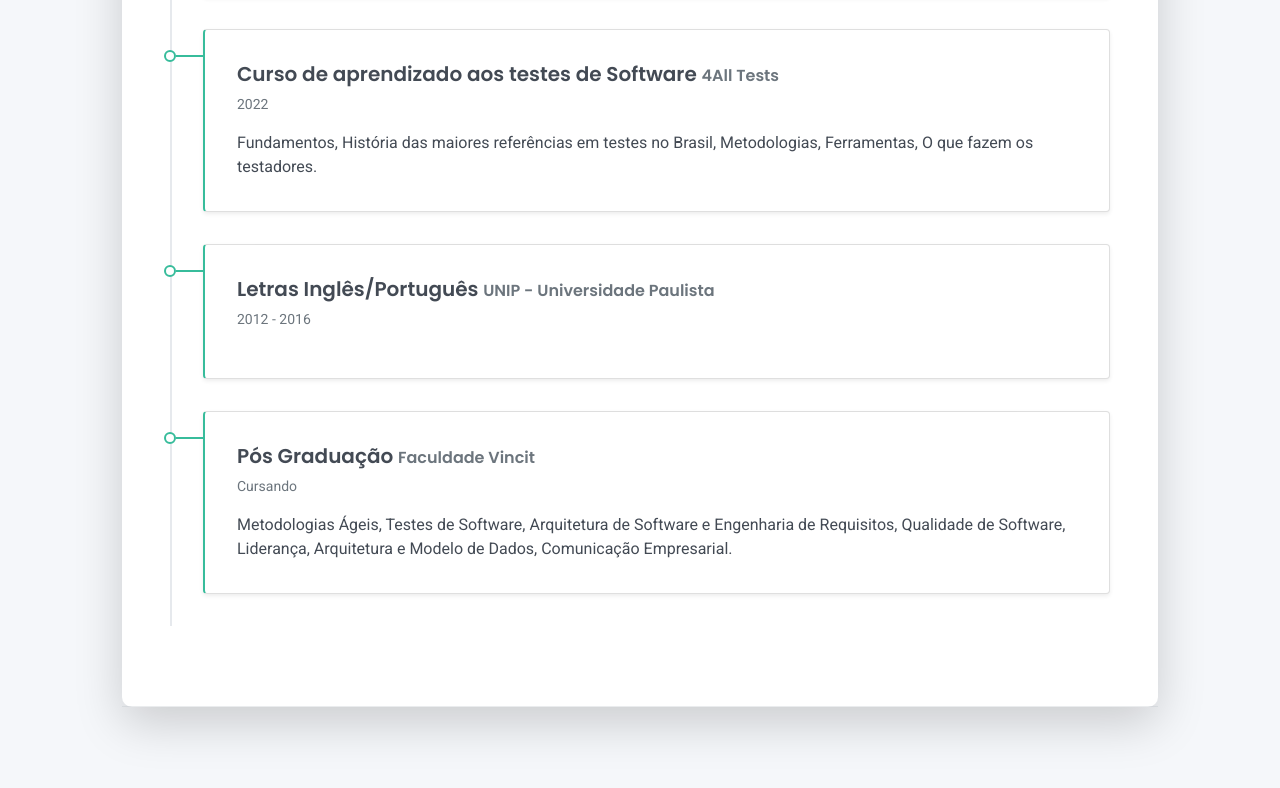
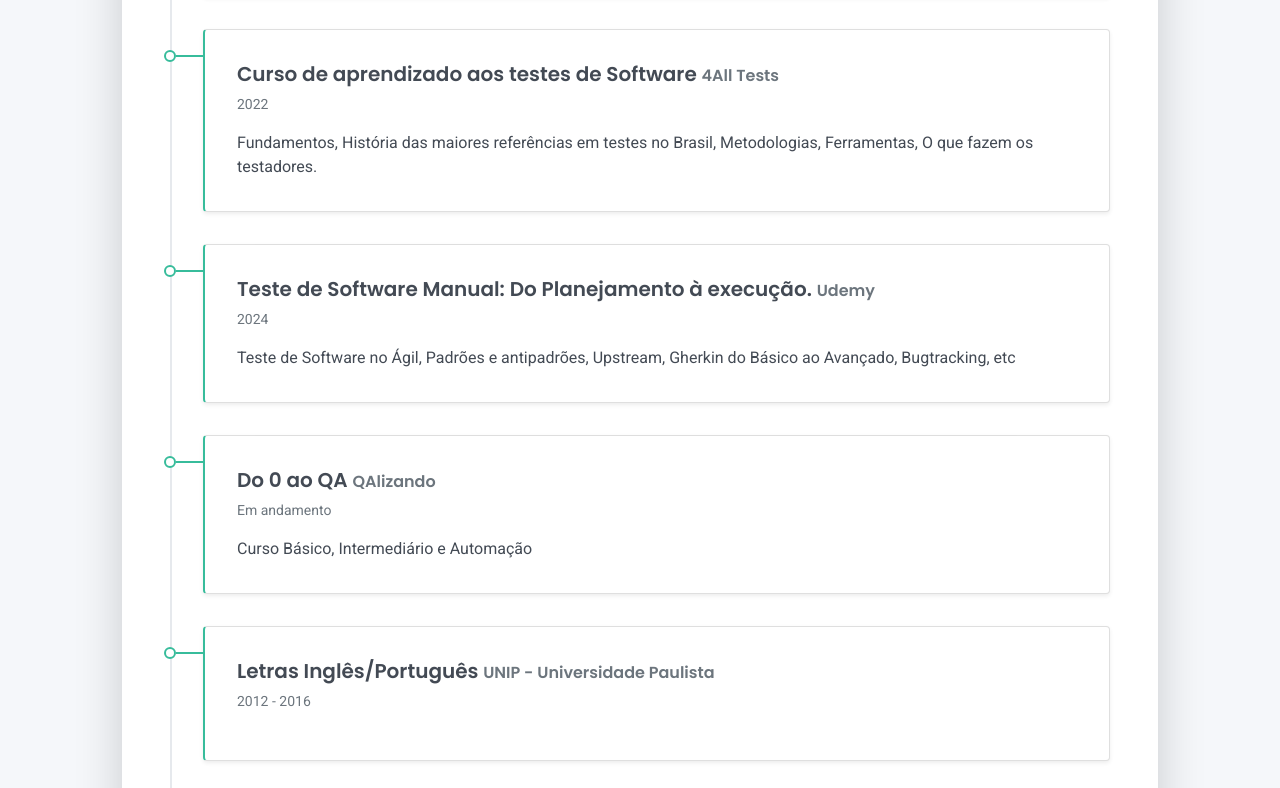
Before and after one commit to MarciaMagaX/professional-cv, a plain HTML site: page index.html in a window 1280 px wide. Shown: the part 2009-2797 px from the top of the page. Drawn offline with Linux system fonts and the light colour scheme.

Commit message:
ajuste cards

```diff
--- a/index.html
+++ b/index.html
@@ -55,7 +55,7 @@
         <div class="avatar hover-effect bg-white shadow-sm p-1"><img src="images/perfil_curriculo1.jpg" width="200" height="200"/></div>
       </div>
       <div class="col-lg-8 col-md-7 text-center text-md-start">
-        <h2 class="h1 mt-2" data-aos="fade-left" data-aos-delay="0">Marcia Magalhães</h2>
+        <h2 class="h1 mt-2" data-aos="fade-left" data-aos-delay="0">Marcia Xavier</h2>
         <p data-aos="fade-left" data-aos-delay="100"> Q A & Web Developer</p>
         <div class="d-print-none" data-aos="fade-left" data-aos-delay="200"><a class="btn btn-success shadow-sm mt-1" href="#about-me">Hire Me</a></div>
       </div>
@@ -65,7 +65,7 @@
     <div class="row">
       <div class="col-md-6">
         <h2 class="h3 mb-3">Sobre mim</h2>
-        <p>Olá! Eu sou Marcia Magalhães. Eu sou fascinada pela área de Tecnologia e Testes e Controle de Qualidade. Sou fluente em inglês, tenho conhecimento intermediário em francês, adoro aprender sempre coisas novas e de desafios.
+        <p>Olá! Eu sou Marcia Magalhães Xavier. Eu sou fascinada pela área de Tecnologia e Testes e Controle de Qualidade. Sou fluente em inglês, tenho conhecimento intermediário em francês, adoro aprender sempre coisas novas e de desafios.
           Meu passatempo nas horas vagas é velejar.
         </p>
       </div>
@@ -175,6 +175,20 @@
       </div>
       <div class="timeline-card timeline-card-success card shadow-sm">
         <div class="card-body">
+          <div class="h5 mb-1">Teste de Software Manual: Do Planejamento à execução. <span class="text-muted h6">Udemy</span></div>
+          <div class="text-muted text-small mb-2">2024</div>
+          <div>Teste de Software no Ágil, Padrões e antipadrões, Upstream, Gherkin do Básico ao Avançado, Bugtracking, etc  </div>
+        </div>
+      </div>
+      <div class="timeline-card timeline-card-success card shadow-sm">
+        <div class="card-body">
+          <div class="h5 mb-1">Do 0 ao QA <span class="text-muted h6">QAlizando</span></div>
+          <div class="text-muted text-small mb-2">Em andamento</div>
+          <div>Curso Básico, Intermediário e Automação</div>
+        </div>
+      </div>
+      <div class="timeline-card timeline-card-success card shadow-sm">
+        <div class="card-body">
           <div class="h5 mb-1">Letras Inglês/Português <span class="text-muted h6">UNIP - Universidade Paulista</span></div>
           <div class="text-muted text-small mb-2">2012 - 2016</div>
           <div></div>
```
